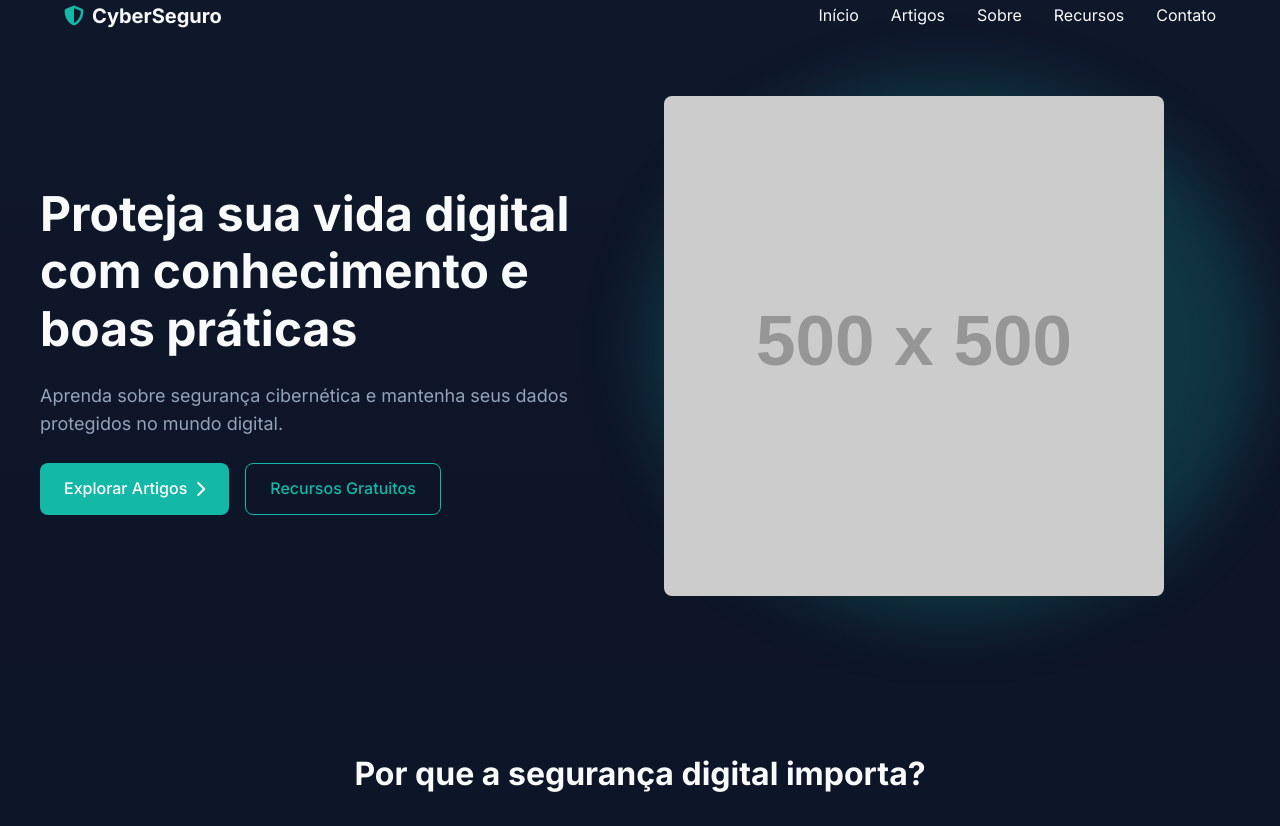
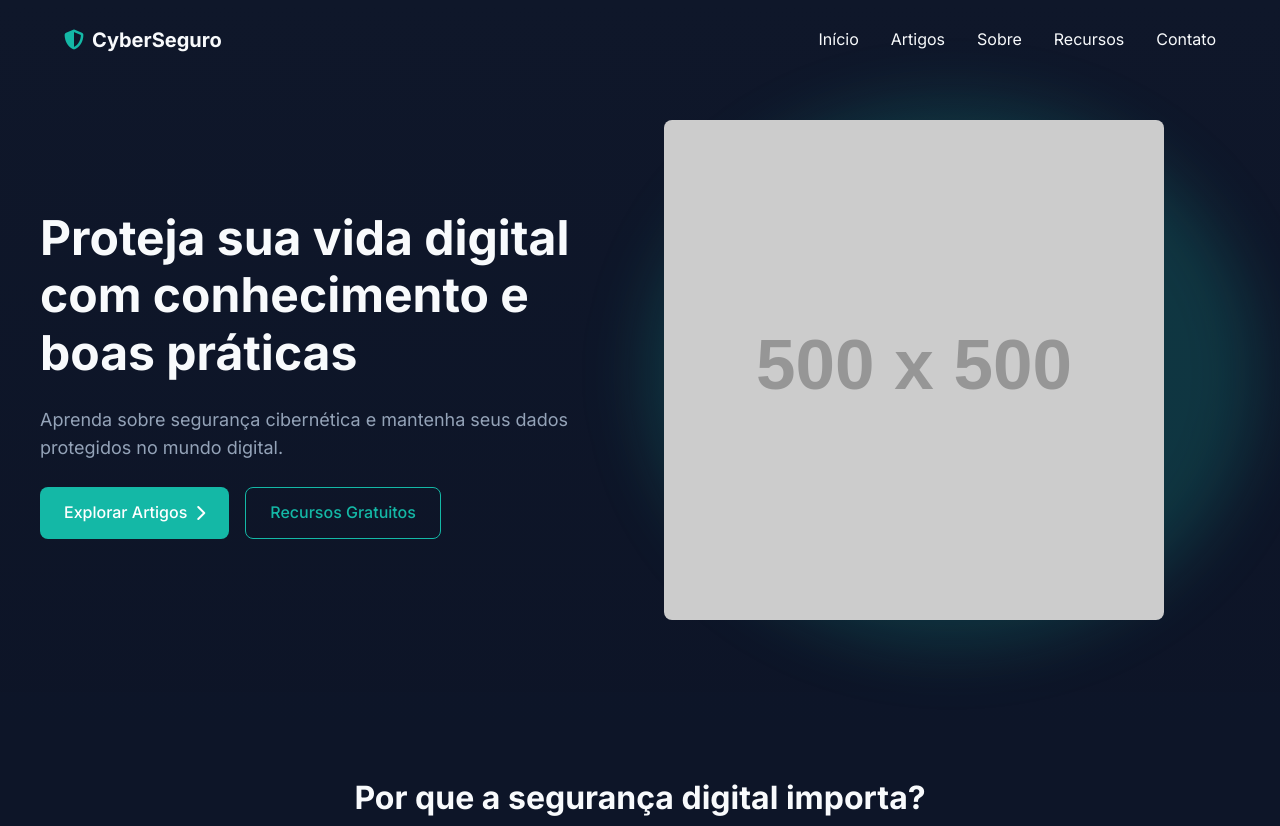
Before and after one commit to Danilo2503/ExtensaoUniversitaria, a plain HTML site: page index.html in a window 1280 px wide. Shown: the top 826 px of the page. Drawn offline with Linux system fonts and the light colour scheme; placeholder pictures from the web are drawn by us.

Commit message:
Reajuste no espaçamento do topo

```diff
--- a/styles.css
+++ b/styles.css
@@ -131,6 +131,7 @@ header {
     gap: 0.5rem;
     font-weight: 700;
     font-size: 1.25rem;
+    padding-top: 1.5rem;
 }
 
 .logo i {
@@ -139,6 +140,7 @@ header {
 
 .desktop-nav {
     display: none;
+    padding-top: 1.5rem;
 }
 
 .desktop-nav a {
```
